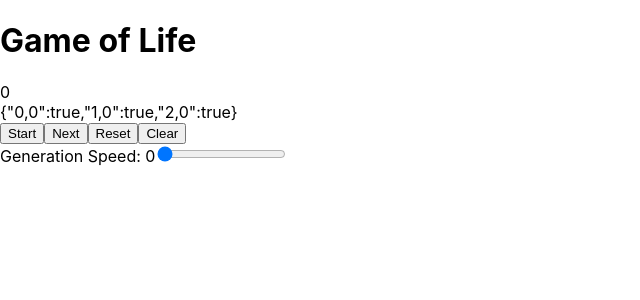
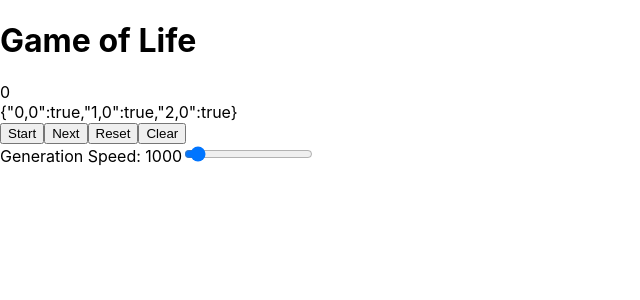
Before and after one commit to wintermuted/game-of-life, a React (Create React App) app: page / in a window 1280 px wide. Shown: the top 300 px of the page, without its empty margins (0-640 px from the left). Built offline with nearby package versions, Linux system fonts and the light colour scheme.

Commit message:
timer for running the game

```diff
--- a/src/App.tsx
+++ b/src/App.tsx
@@ -4,11 +4,12 @@ import GridControls from "./components/GridControls";
 import Game from './game/Grid';
 
 let game: Game = {} as Game;
+let timeout: NodeJS.Timeout = {} as NodeJS.Timeout;
 
 function App() {
   const [boardNeedsInitiaization, setBoardInitialization] = useState(true);
   const [generation, setGeneration] = useState(0);
-  const [generationSpeed, setGenerationSpeed] = useState(0);
+  const [generationSpeed, setGenerationSpeed] = useState(1000);
 
   useEffect(() => {
     if (boardNeedsInitiaization) {
@@ -23,6 +24,13 @@ function App() {
       setGeneration(0);
     }
   });
+
+  function runGame() {
+    timeout = setInterval(() => {
+      game.next();
+      setGeneration(game.getGenerations())
+    }, generationSpeed)
+  }
 
   function nextGeneration(e: React.MouseEvent<HTMLButtonElement, MouseEvent>) {
     console.info('Next generation pushed')
@@ -49,6 +57,7 @@ function App() {
         updateGenerationSpeed={updateGenerationSpeed}
         generationSpeed={generationSpeed}
         resetBoard={resetBoard}
+        runGame={runGame}
       />
     </div>
   );
--- a/src/components/GridControls.tsx
+++ b/src/components/GridControls.tsx
@@ -5,13 +5,15 @@ interface Props {
   updateGenerationSpeed: (value: number) => void;
   generationSpeed: number;
   resetBoard: () => void;
+  runGame: () => void;
 }
 
 function GridControls({
   nextGeneration,
   updateGenerationSpeed,
   generationSpeed,
-  resetBoard
+  resetBoard,
+  runGame
 }: Props) {
 
   function onChange(e: React.ChangeEvent<HTMLInputElement>) {
@@ -21,7 +23,7 @@ function GridControls({
   return (
     <div className="GridControls">
       <form onSubmit={(e) => e.preventDefault()}>
-      <button>Start</button>
+      <button onClick={runGame}>Start</button>
       <button onClick={nextGeneration}>Next</button>
       <button onClick={resetBoard}>Reset</button>
       <button>Clear</button>
```
